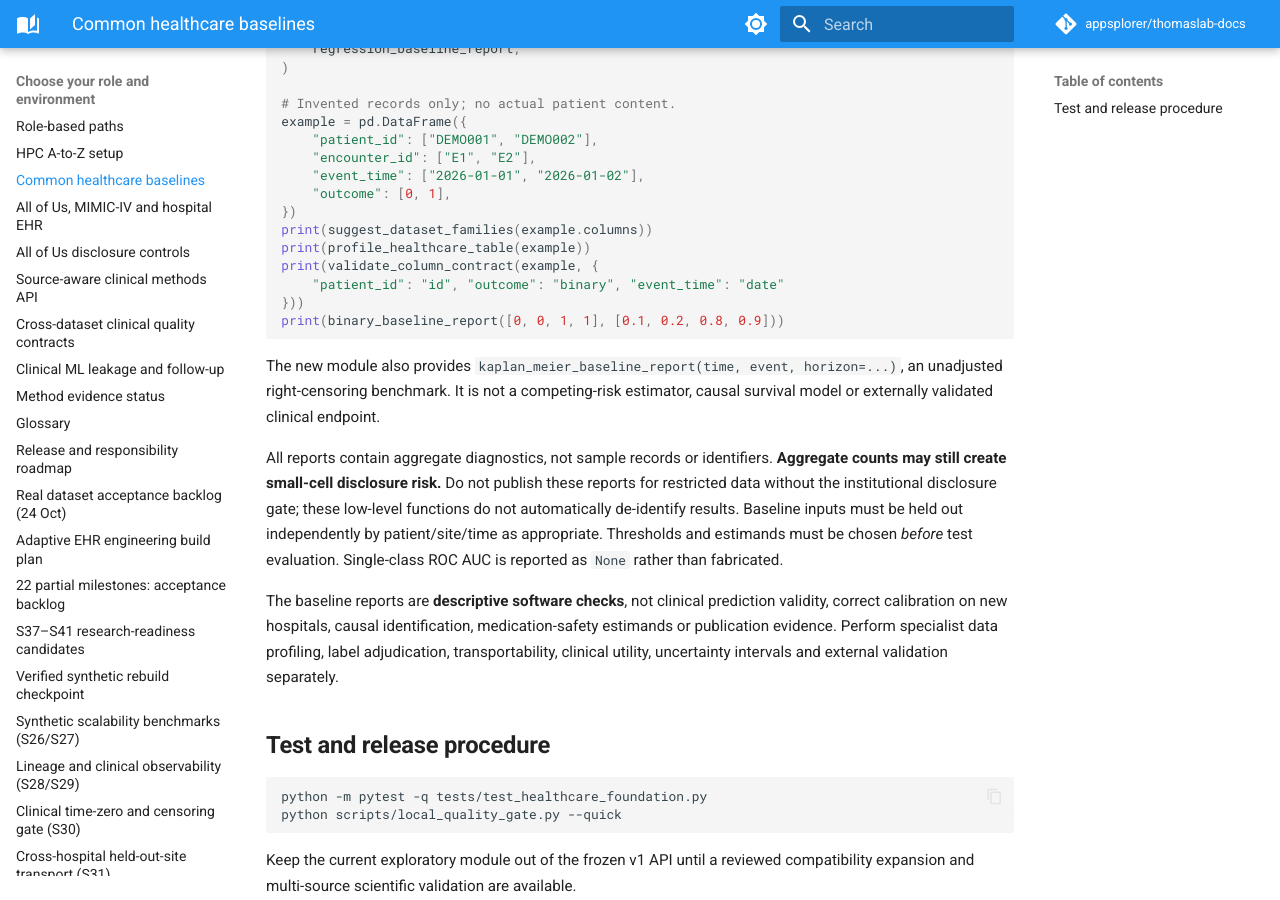
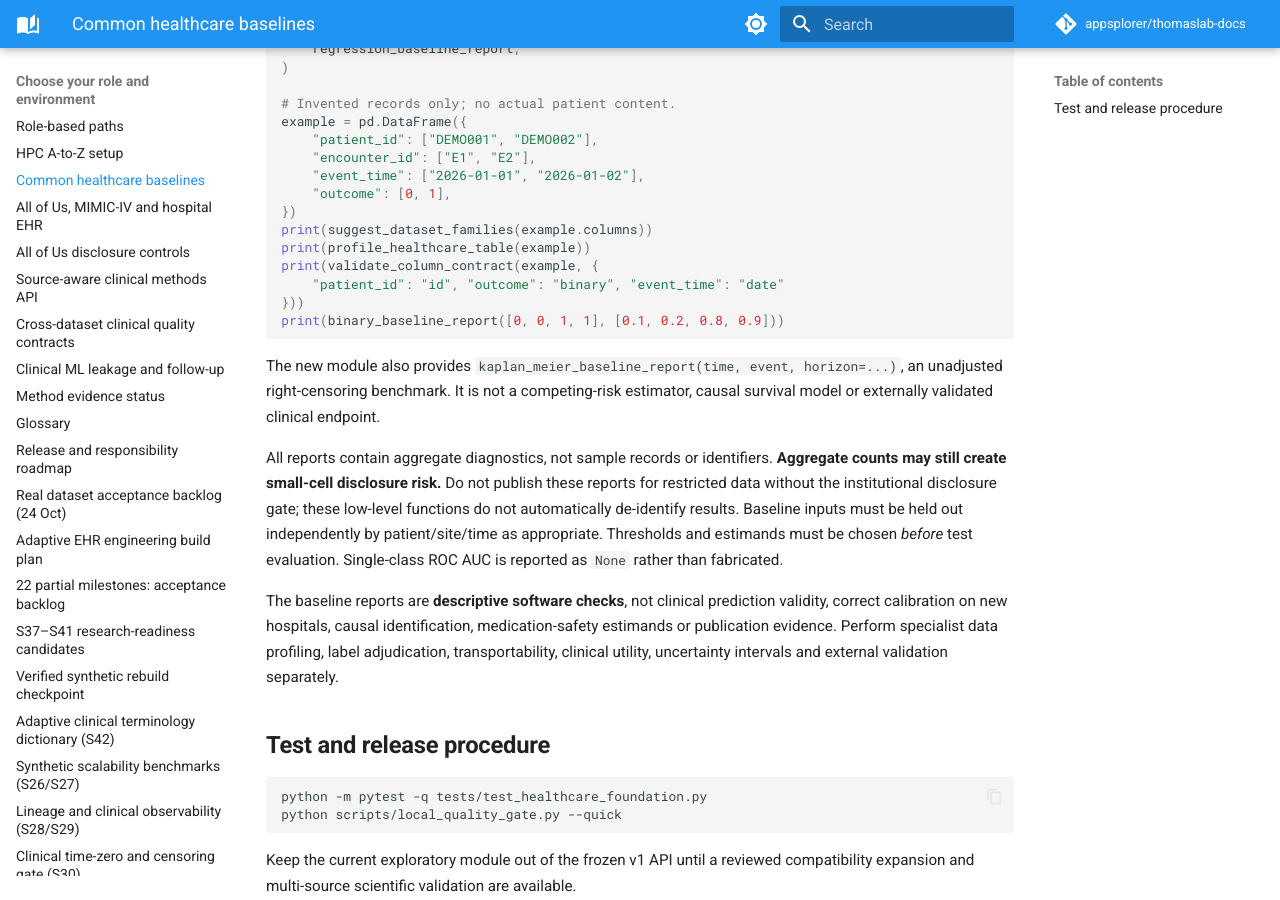
Before and after one commit to appsplorer/thomaslab-docs, an MkDocs documentation site: the page built from docs/guides/healthcare-foundation.md, in a window 1280 px wide and 900 px high, scrolled down 533 px. Built offline with MkDocs 1.6.1 and Material for MkDocs 9.7.7, drawn with Linux system fonts in a browser that asks for light colours; comment, search, counter and statistics services are not loaded.

Commit message:
docs: add clinical dictionary and review-only mapping functions to handbook

```diff
--- a/mkdocs.yml
+++ b/mkdocs.yml
@@ -86,6 +86,7 @@
       - '22 partial milestones: acceptance backlog': guides/ehr-partial22-acceptance.md
       - 'S37–S41 research-readiness candidates': guides/ehr-s37-s41-readiness.md
       - 'Verified synthetic rebuild checkpoint': reference/functions/rebuild_verification.md
+      - 'Adaptive clinical terminology dictionary (S42)': reference/functions/adaptive_dictionary.md
       - 'Synthetic scalability benchmarks (S26/S27)': reference/functions/synthetic_scale.md
       - 'Lineage and clinical observability (S28/S29)': reference/functions/lineage_observability.md
       - 'Clinical time-zero and censoring gate (S30)': reference/functions/study_safety_gate.md
```
